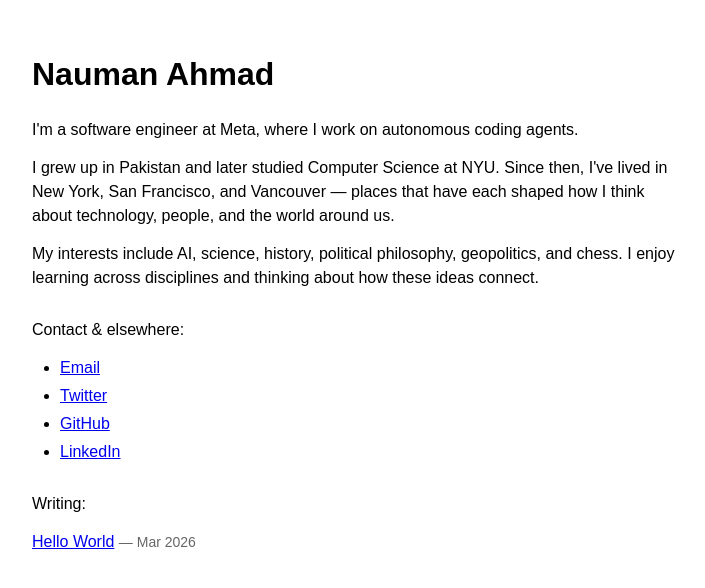
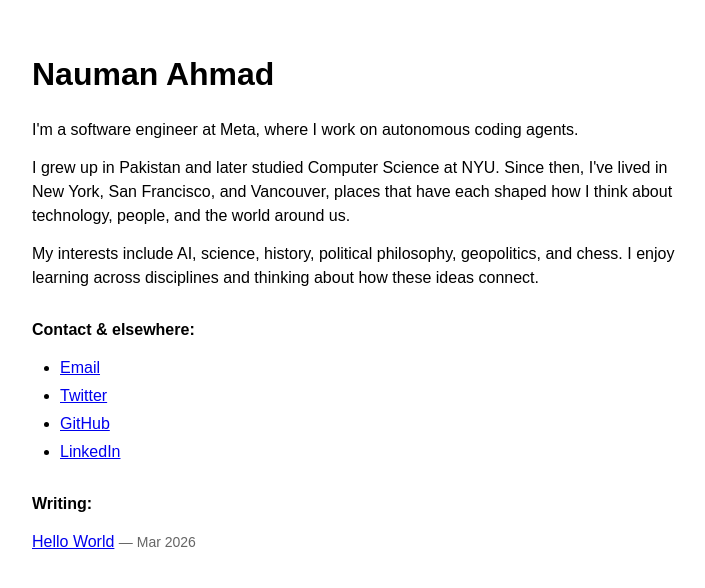
Before and after one commit to itsnauman/itsnauman.github.io, a Jekyll site: the page built from index.html, in a window 1280 px wide. Shown: the top 588 px of the page, without its empty margins (283-988 px from the left). Built offline with Jekyll 4.4.1, drawn with Linux system fonts in a browser that asks for light colours.

Commit message:
Remove em dash, bold section headers

```diff
--- a/index.html
+++ b/index.html
@@ -7,12 +7,12 @@ title: Nauman Ahmad
 
 <p>I'm a software engineer at Meta, where I work on autonomous coding agents.</p>
 
-<p>I grew up in Pakistan and later studied Computer Science at NYU. Since then, I've lived in New York, San Francisco, and Vancouver — places that have each shaped how I think about technology, people, and the world around us.</p>
+<p>I grew up in Pakistan and later studied Computer Science at NYU. Since then, I've lived in New York, San Francisco, and Vancouver, places that have each shaped how I think about technology, people, and the world around us.</p>
 
 <p>My interests include AI, science, history, political philosophy, geopolitics, and chess. I enjoy learning across disciplines and thinking about how these ideas connect.</p>
 
 <div class="section">
-  <p>Contact &amp; elsewhere:</p>
+  <p><strong>Contact &amp; elsewhere:</strong></p>
   <ul>
     <li><a href="mailto:me@naumanahmad.org">Email</a></li>
     <li><a href="https://x.com/naumanxyz">Twitter</a></li>
@@ -22,7 +22,7 @@ title: Nauman Ahmad
 </div>
 
 <div class="section">
-  <p>Writing:</p>
+  <p><strong>Writing:</strong></p>
   {% assign posts = site.posts %}
   {% if posts.size > 0 %}
     <ul class="blog-list">
```
